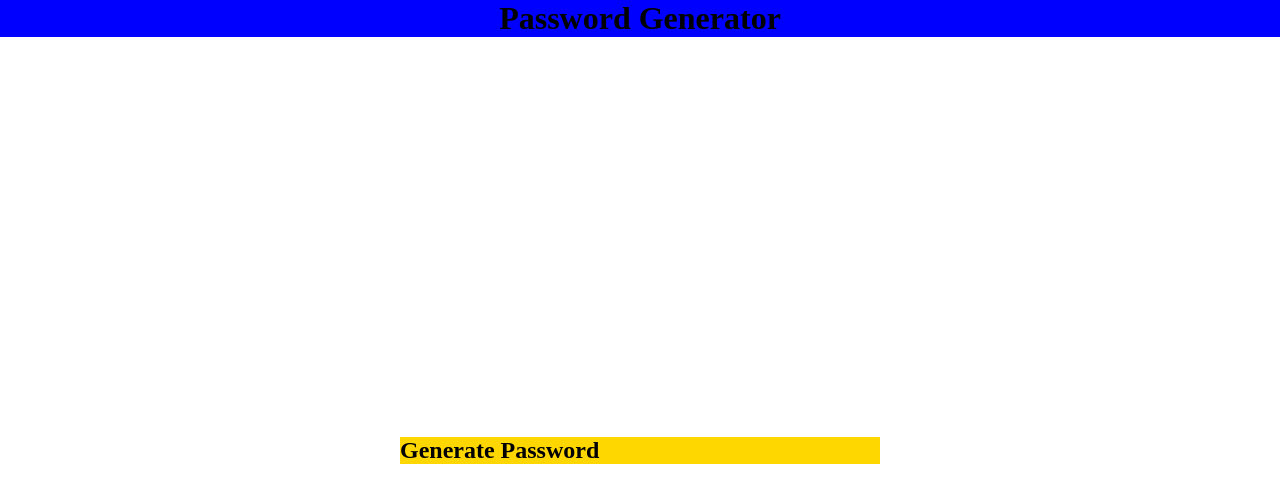
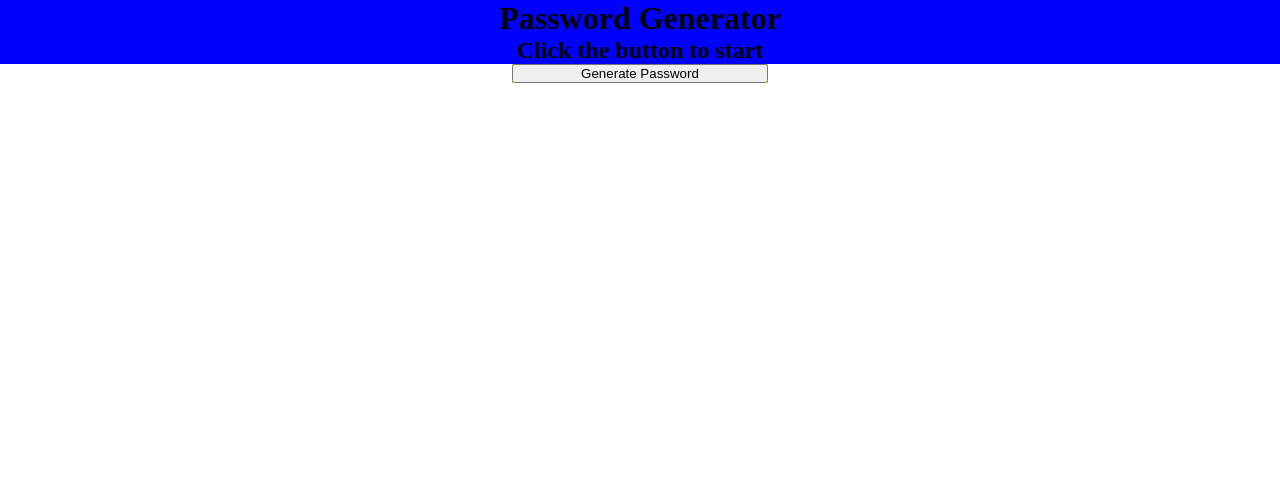
Before and after one commit to anoorishad/HW-Password-Generator, a plain HTML site: page index.html in a window 1280 px wide. Drawn offline with Linux system fonts and the light colour scheme.

Commit message:
Created Generate Password button

```diff
--- a/assets/css/style.css
+++ b/assets/css/style.css
@@ -12,7 +12,13 @@ header {
 
 .box{
     background-color: gold;
-    margin: 50vh;
+    width: 20%;
+    margin: auto;
+}
+
+.btn  {
+    width: 100%;
+    margin: auto;
 
 
 }
--- a/index.html
+++ b/index.html
@@ -11,12 +11,14 @@
 <body>
     <header>
         <h1>Password Generator</h1>
+        <h2>Click the button to start</h2>
     </header>
     <main>
         <section class="box">
-            <h2>Generate Password</h2>
+            <button class="btn" id="generate" type="submit">Generate Password</button>
 
         </section>
     </main>
+<script src="assets/js/psuedo.js"></script>
 </body>
 </html>
```
